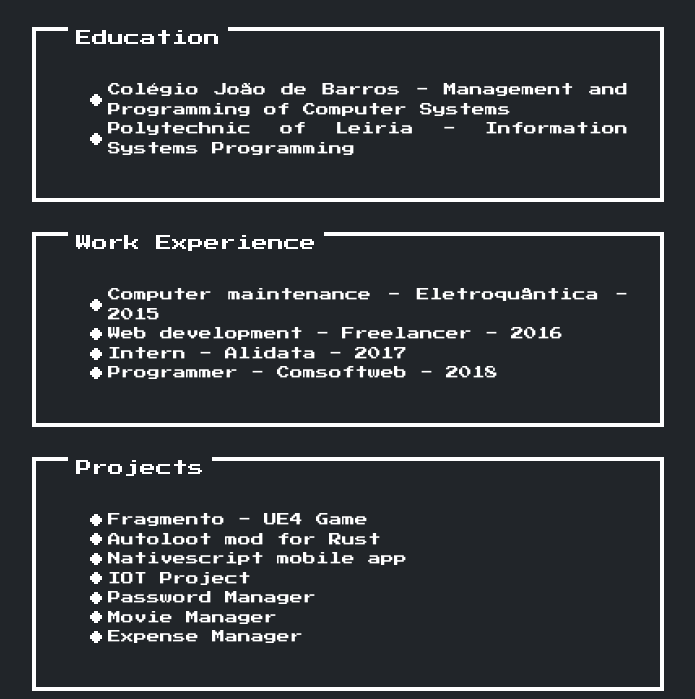
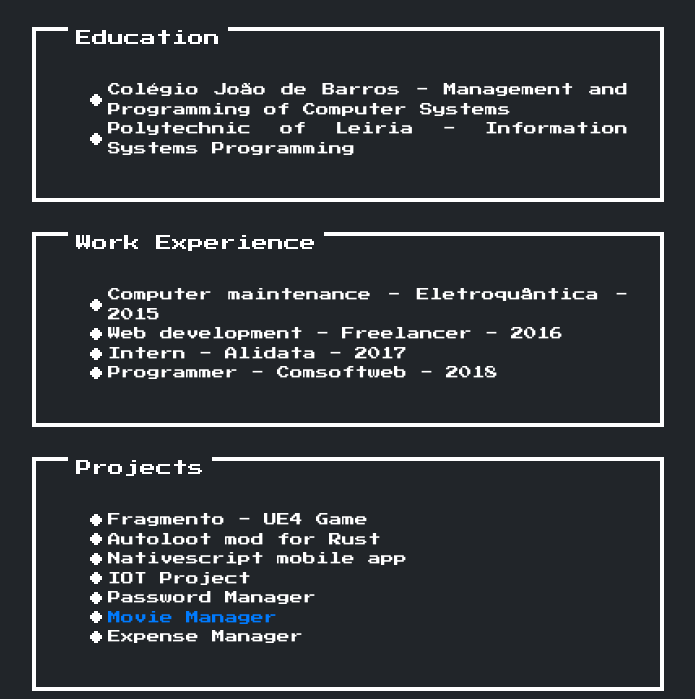
Before and after one commit to micaelr95/Old-personal-website, a website: page index.html in a window 1280 px wide. Shown: the part 561-1260 px from the top of the page, without its empty margins (292-987 px from the left). Drawn offline with nearby package versions, Linux system fonts and the light colour scheme.

Commit message:
Added movie manager link to project list

```diff
--- a/index.html
+++ b/index.html
@@ -62,7 +62,7 @@
 						<li>Nativescript mobile app</li>
 						<li>IOT Project</li>
 						<li>Password Manager</li>
-						<li>Movie Manager</li>
+						<li><a href="https://micaelr95.github.io/Movie-manager/" target="_blank" rel="noopener" title="Go to Movie Manager">Movie Manager</a></li>
 						<li>Expense Manager</li>
 					</ul>
 				</div>
```
